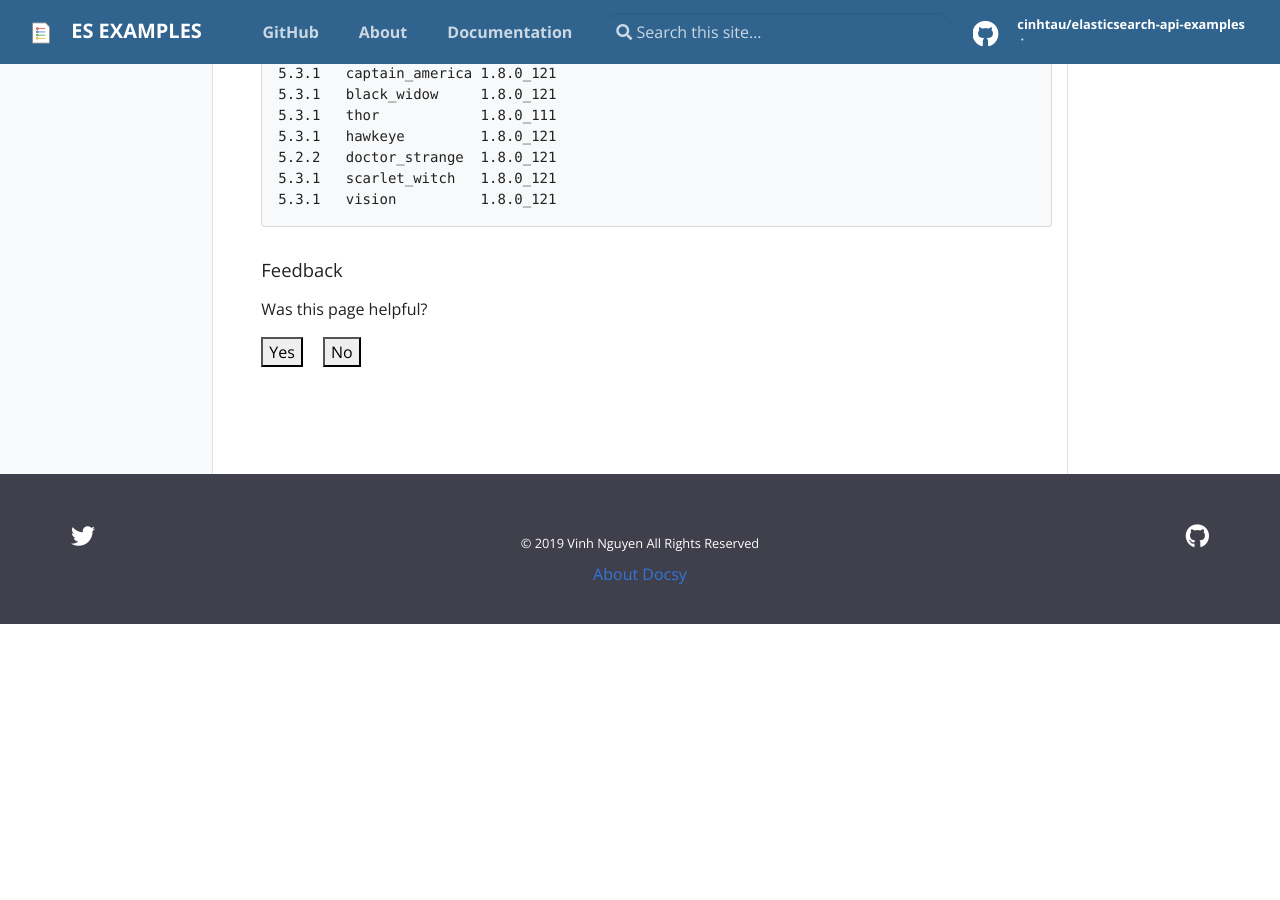
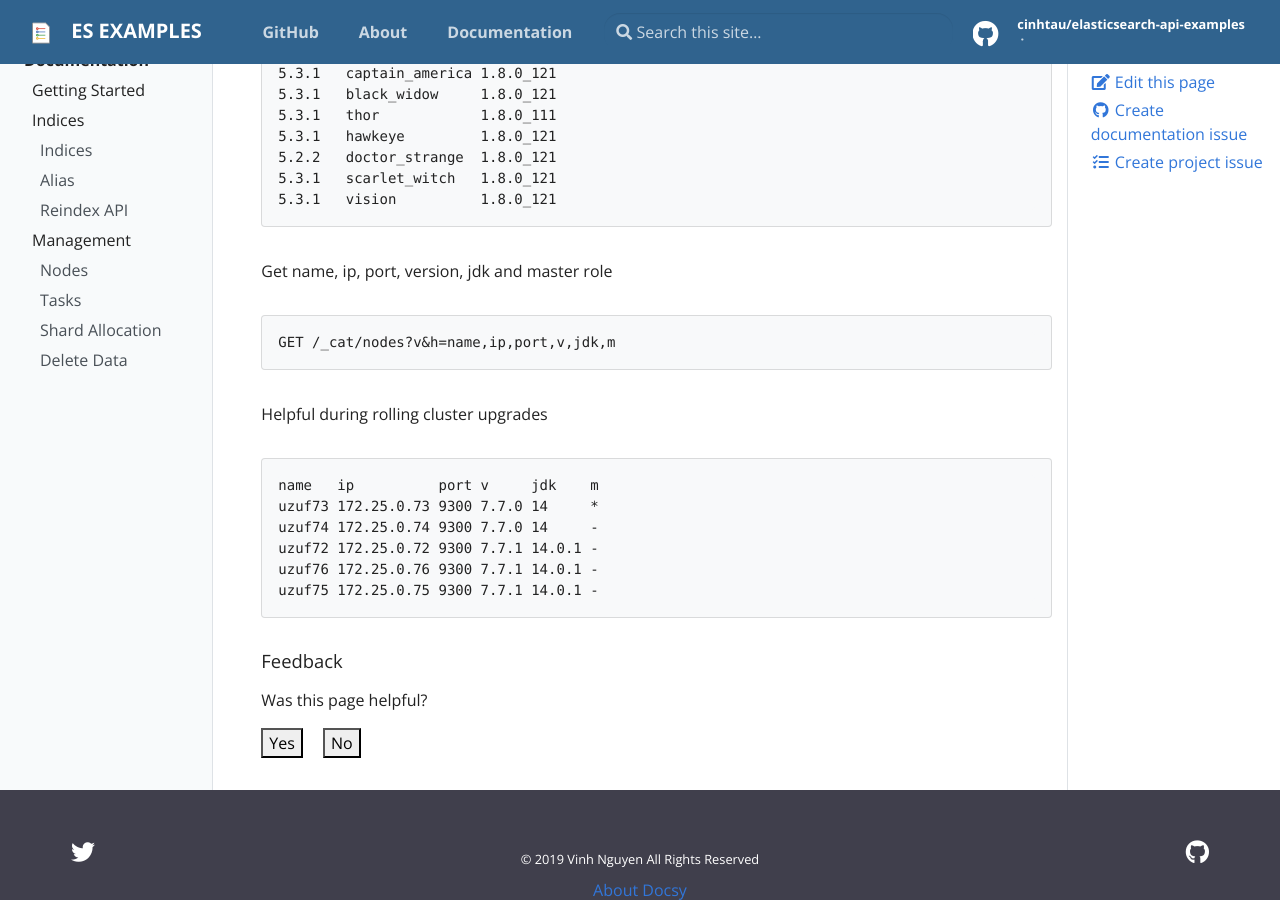
Before and after one commit to cinhtau/elasticsearch-api-examples, a Jekyll site: the page built from _docs/cat-nodes.md, in a window 1280 px wide and 900 px high, scrolled down 410 px. Built offline with Jekyll 4.4.1, drawn with Linux system fonts in a browser that asks for light colours; before the commit the page ends 1034 px from its top, so only the background shows below that.

Commit message:
Update cat-nodes.md

````diff
--- a/_docs/cat-nodes.md
+++ b/_docs/cat-nodes.md
@@ -25,3 +25,18 @@ version name            jdk
 5.3.1   scarlet_witch   1.8.0_121
 5.3.1   vision          1.8.0_121
 ```
+
+Get name, ip, port, version, jdk and master role
+```
+GET /_cat/nodes?v&h=name,ip,port,v,jdk,m
+```
+
+Helpful during rolling cluster upgrades
+```text
+name   ip          port v     jdk    m
+uzuf73 172.25.0.73 9300 7.7.0 14     *
+uzuf74 172.25.0.74 9300 7.7.0 14     -
+uzuf72 172.25.0.72 9300 7.7.1 14.0.1 -
+uzuf76 172.25.0.76 9300 7.7.1 14.0.1 -
+uzuf75 172.25.0.75 9300 7.7.1 14.0.1 -
+```
````
